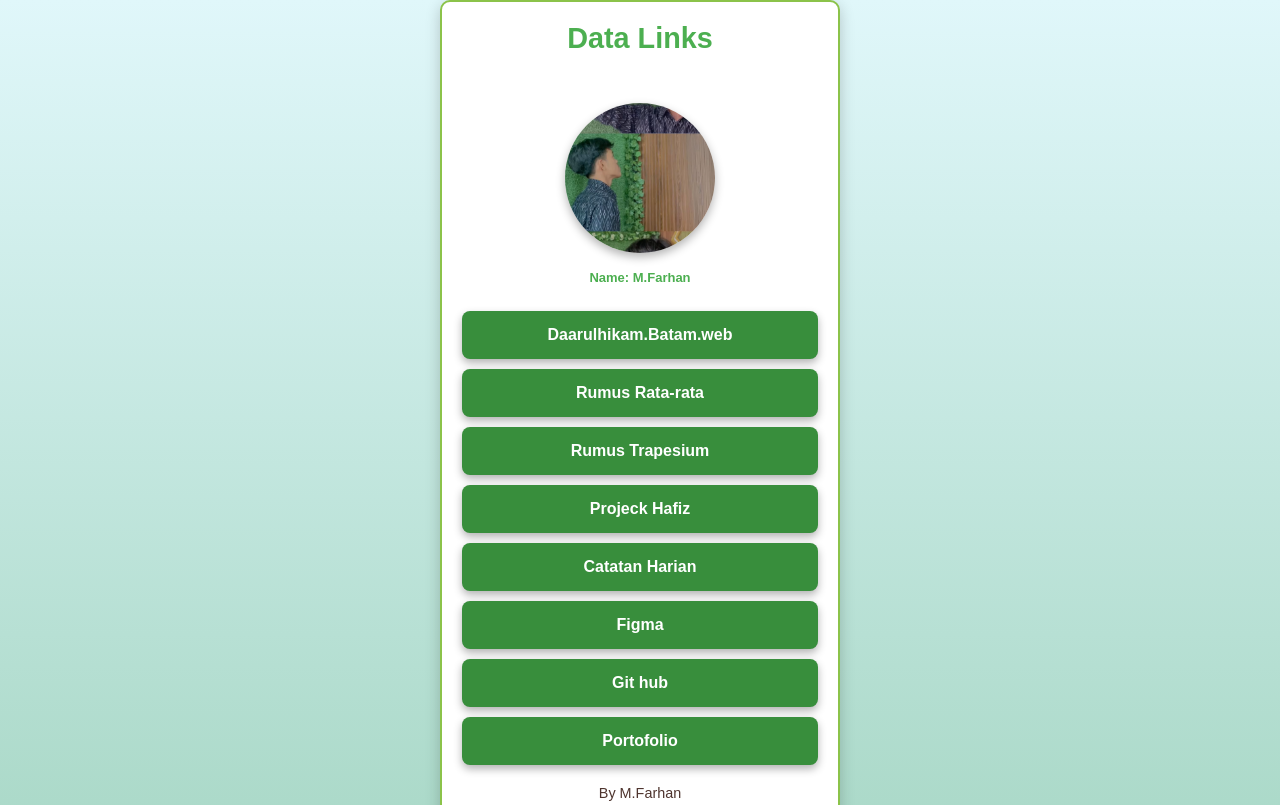
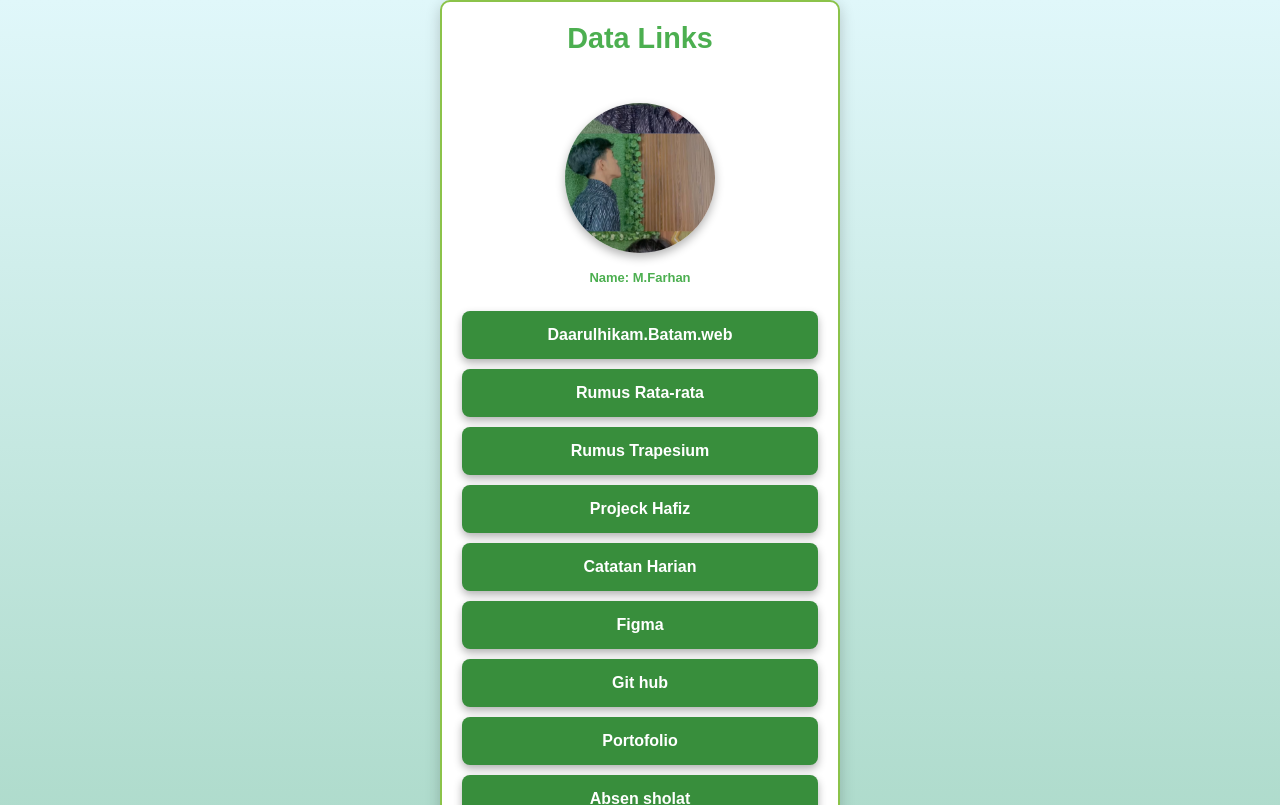
Before and after one commit to farhan8883-max/kumpuulan-, a plain HTML site: page index.html in a window 1280 px wide. Shown: the top 805 px of the page. Drawn offline with Linux system fonts and the light colour scheme.

Commit message:
Update index.html

```diff
--- a/index.html
+++ b/index.html
@@ -161,6 +161,10 @@
                 "name": "Portofolio",
                 "url": "https://potofolio-plum.vercel.app/"
             },
+            {
+                "name": "Absen sholat",
+                "url": "https://skylite-ten.vercel.app/"
+            },
 
         ];
 
```
